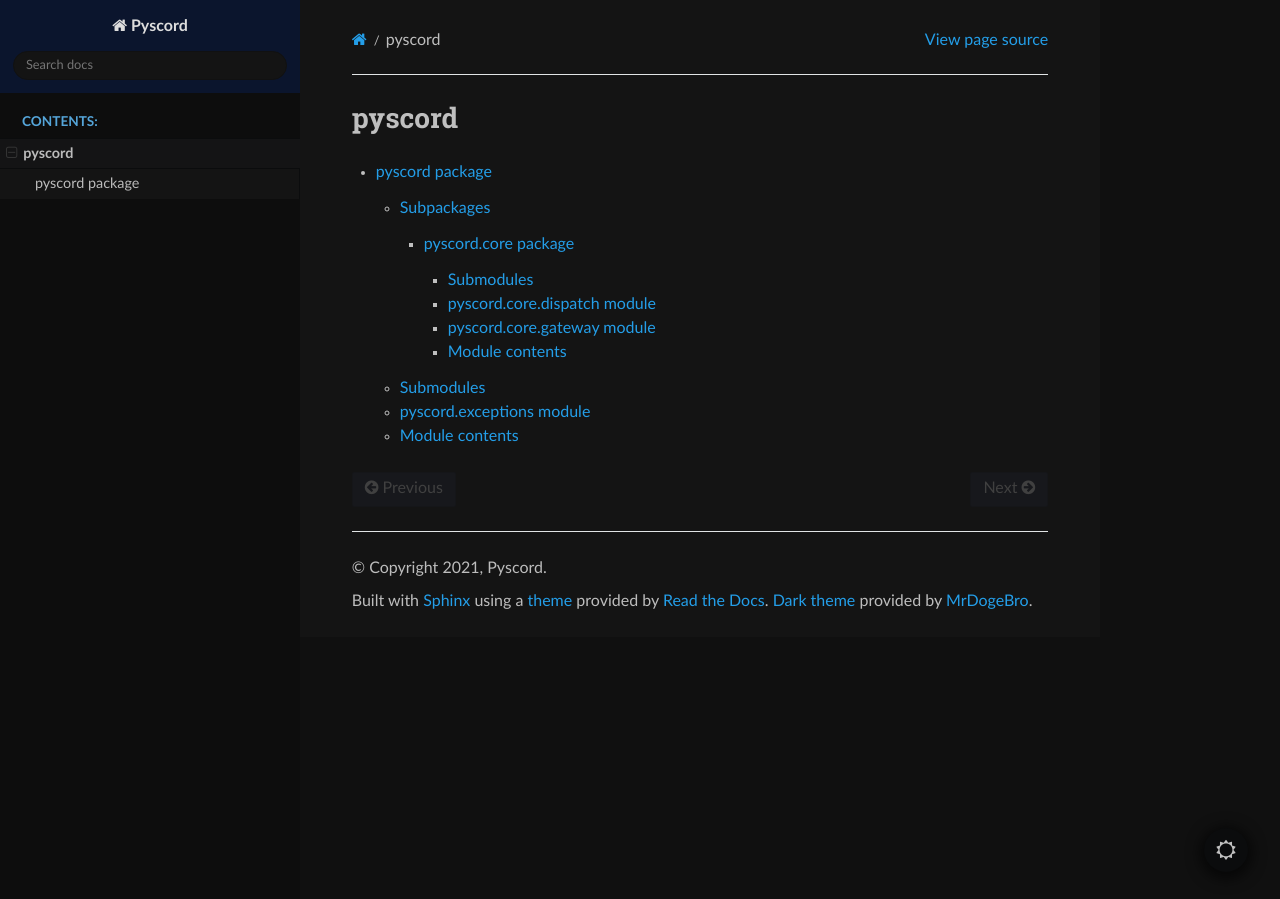
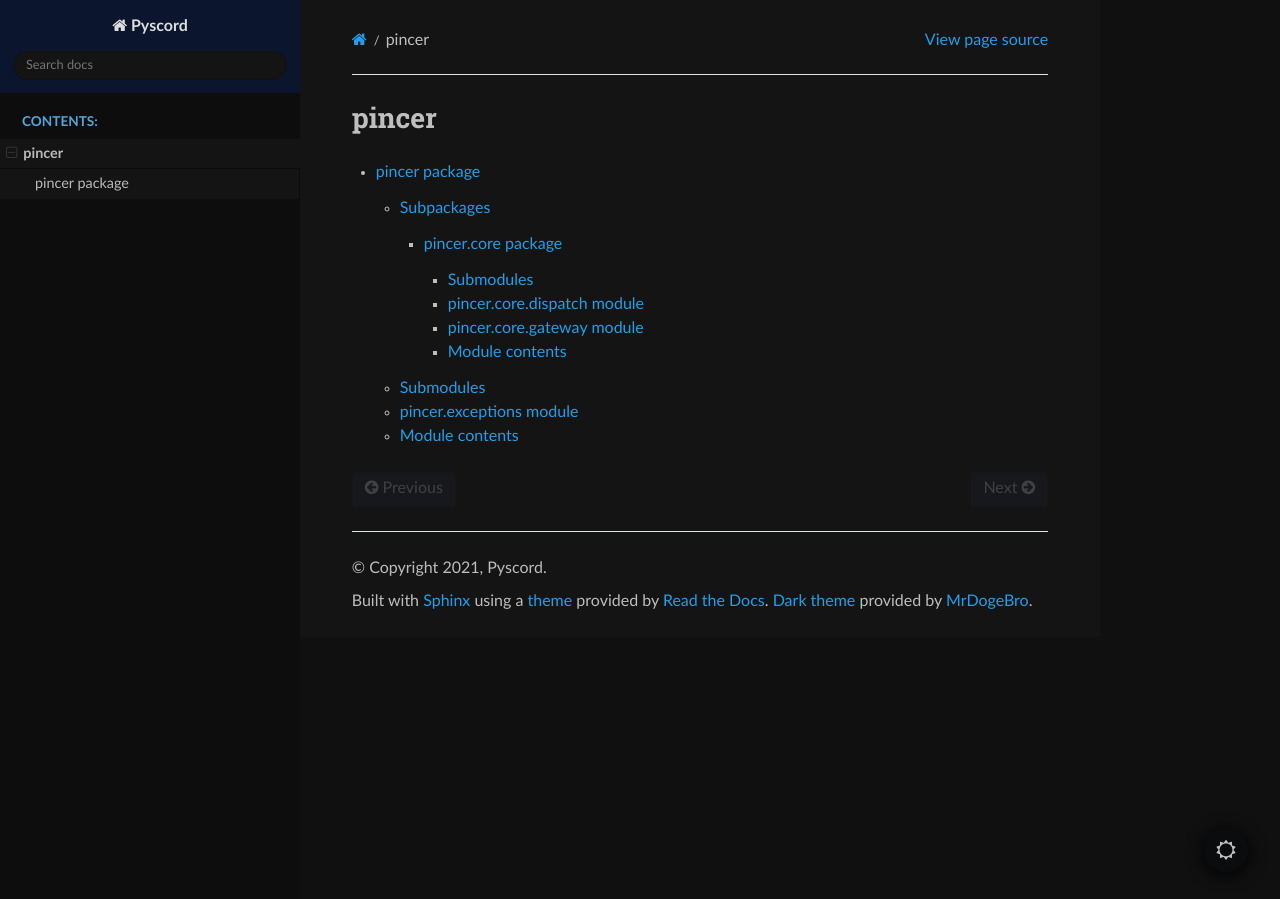
Before and after one commit to Pincer-org/Pincer, a Sphinx documentation site: the page built from docs/modules.rst, in a window 1280 px wide. Built offline with Sphinx 7.4.7 and the Read the Docs theme 2.0.0, drawn with Linux system fonts in a browser that asks for light colours.

Commit message:
📝Fixed Documentation

```diff
--- a/docs/modules.rst
+++ b/docs/modules.rst
@@ -1,7 +1,7 @@
-pyscord
-=======
+pincer
+======
 
 .. toctree::
    :maxdepth: 4
 
-   pyscord
+   pincer
--- a/docs/pyscord.rst
+++ b/docs/pincer.rst
@@ -1,5 +1,5 @@
-pyscord package
-===============
+pincer package
+==============
 
 Subpackages
 -----------
@@ -7,15 +7,15 @@
 .. toctree::
    :maxdepth: 4
 
-   pyscord.core
+   pincer.core
 
 Submodules
 ----------
 
-pyscord.exceptions module
--------------------------
+pincer.exceptions module
+------------------------
 
-.. automodule:: pyscord.exceptions
+.. automodule:: pincer.exceptions
    :members:
    :undoc-members:
    :show-inheritance:
@@ -23,7 +23,7 @@
 Module contents
 ---------------
 
-.. automodule:: pyscord
+.. automodule:: pincer
    :members:
    :undoc-members:
    :show-inheritance:
```
Also changed, not shown: docs/pincer.core.rst (added, +29 -0 lines), docs/pyscord.core.rst (deleted, +0 -29 lines), 1 other file.
